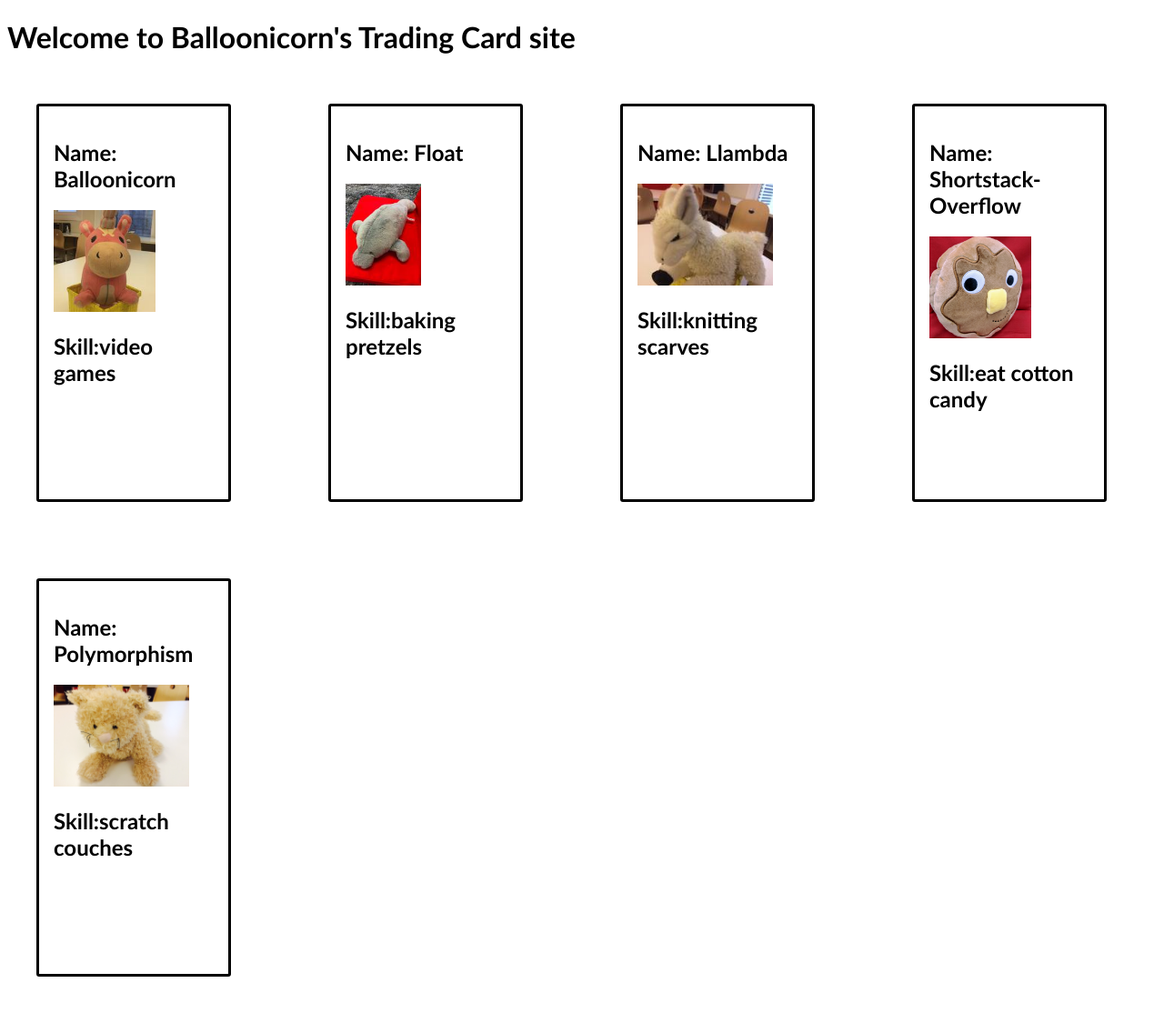
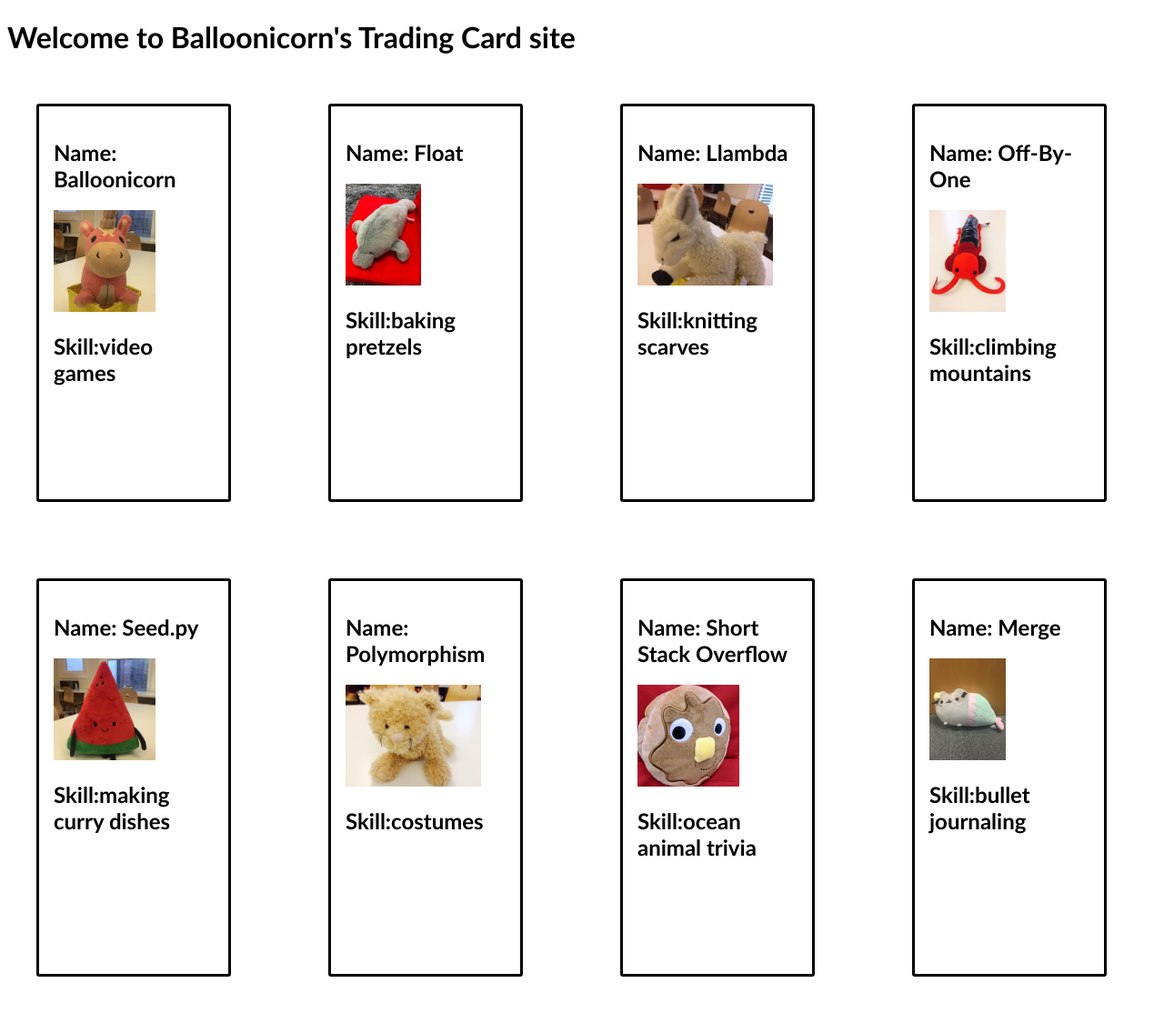
Before and after one commit to yulianalbisu/React-lab-tradingCards, a Flask app: page /cards in a window 1280 px wide. Shown: the whole page at 91% size. Run offline with Flask 2, Linux system fonts and the light colour scheme; some libraries are stand-ins or nearby versions.

Commit message:
finish lab

```diff
--- a/static/js/tradingCard.jsx
+++ b/static/js/tradingCard.jsx
@@ -1,11 +1,54 @@
 "use strict";
 const tradingCardData = [
   {
-    name: 'Balloonicorn',
-    skill: 'video games',
-    imgUrl: '/static/img/balloonicorn.jpg'
-  }
-]
+    name: "Balloonicorn",
+    skill: "video games",
+    imgUrl: "/static/img/balloonicorn.jpg",
+    cardId: 1,
+  },
+  {
+    name: "Float",
+    skill: "baking pretzels",
+    imgUrl: "/static/img/float.jpg",
+    cardId: 2,
+  },
+  {
+    name: "Llambda",
+    skill: "knitting scarves",
+    imgUrl: "/static/img/llambda.jpg",
+    cardId: 3,
+  },
+  {
+    name: "Off-By-One",
+    skill: "climbing mountains",
+    imgUrl: "/static/img/off-by-one.jpeg",
+    cardId: 4,
+  },
+  {
+    name: "Seed.py",
+    skill: "making curry dishes",
+    imgUrl: "/static/img/seedpy.jpeg",
+    cardId: 5,
+  },
+  {
+    name: "Polymorphism",
+    skill: "costumes",
+    imgUrl: "/static/img/polymorphism.jpeg",
+    cardId: 6,
+  },
+  {
+    name: "Short Stack Overflow",
+    skill: "ocean animal trivia",
+    imgUrl: "/static/img/shortstack-overflow.jpeg",
+    cardId: 7,
+  },
+  {
+    name: "Merge",
+    skill: "bullet journaling",
+    imgUrl: "/static/img/merge.png",
+    cardId: 8,
+  },
+];
 
 function TradingCard(props) {
   return (
@@ -17,55 +60,20 @@ function TradingCard(props) {
   );
 }
 
-ReactDOM.render(
-  (
-    <TradingCard
-      name="Balloonicorn"
-      skill="video games"
-      imgUrl="/static/img/balloonicorn.jpg"
-    />
-  ),
-  document.querySelector('#balloonicorn')
-);
+function TradingCardContainer(props) {
+  const tradingCards = [];
 
-ReactDOM.render(
-  (
-    <TradingCard
-      name="Float"
-      skill="baking pretzels"
-      imgUrl="/static/img/float.jpg"
-    />
-  ),
-  document.querySelector('#float')
-);
+  for (const currentCard of tradingCardData) {
+    tradingCards.push(
+      <TradingCard
+      name={currentCard.name}
+      skill={currentCard.skill}
+      imgUrl={currentCard.imgUrl}
+      key={currentCard.cardId}
+      />
+    );
+  }
 
-ReactDOM.render(
-  (
-    <TradingCard
-      name="Llambda"
-      skill="knitting scarves"
-      imgUrl="/static/img/llambda.jpg"
-    />
-  ),
-  document.querySelector('#llambda')
-);
-ReactDOM.render(
-  (
-    <TradingCard
-    name="Shortstack-Overflow"
-    skill="eat cotton candy"
-    imgUrl="/static/img/shortstack-overflow.jpeg"
-    />
-  ),
-  document.querySelector('#shortstack-overflow')
-);
-ReactDOM.render(
-  (
-    <TradingCard
-    name="Polymorphism"
-    skill="scratch couches"
-    imgUrl="/static/img/polymorphism.jpeg"
-    />
-  ),
-  document.querySelector('#polymorphism')
-);
+  return <React.Fragment>{tradingCards}</React.Fragment>;
+}
+ReactDOM.render(<TradingCardContainer />, document.getElementById("all-cards"));
--- a/templates/cards.html
+++ b/templates/cards.html
@@ -8,18 +8,7 @@
 
 
 {% block body %}
-<div class="grid">
-  <!-- Mount Balloonicorn's card on to this element. -->
-  <div id="balloonicorn"></div>
+<div id="all-cards" class="grid">
 
-  <!-- Mount Float's card on to this element. -->
-  <div id="float"></div>
-
-  <!-- Mount Llambda's card on to this element. -->
-  <div id="llambda"></div>
-
-  <div id="shortstack-overflow"></div>
-
-  <div id="polymorphism"></div>
 </div>
 {% endblock %}
```
